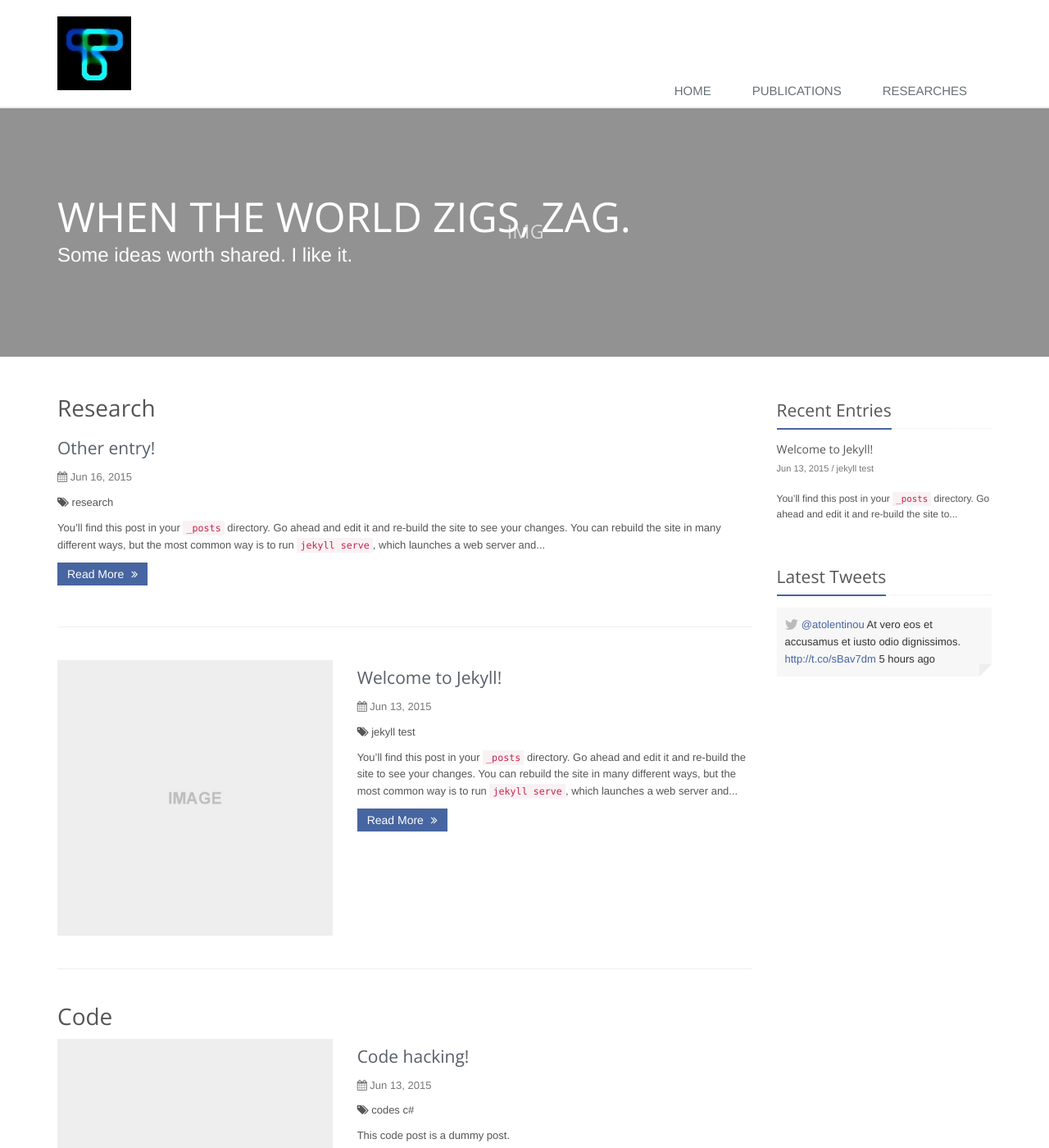
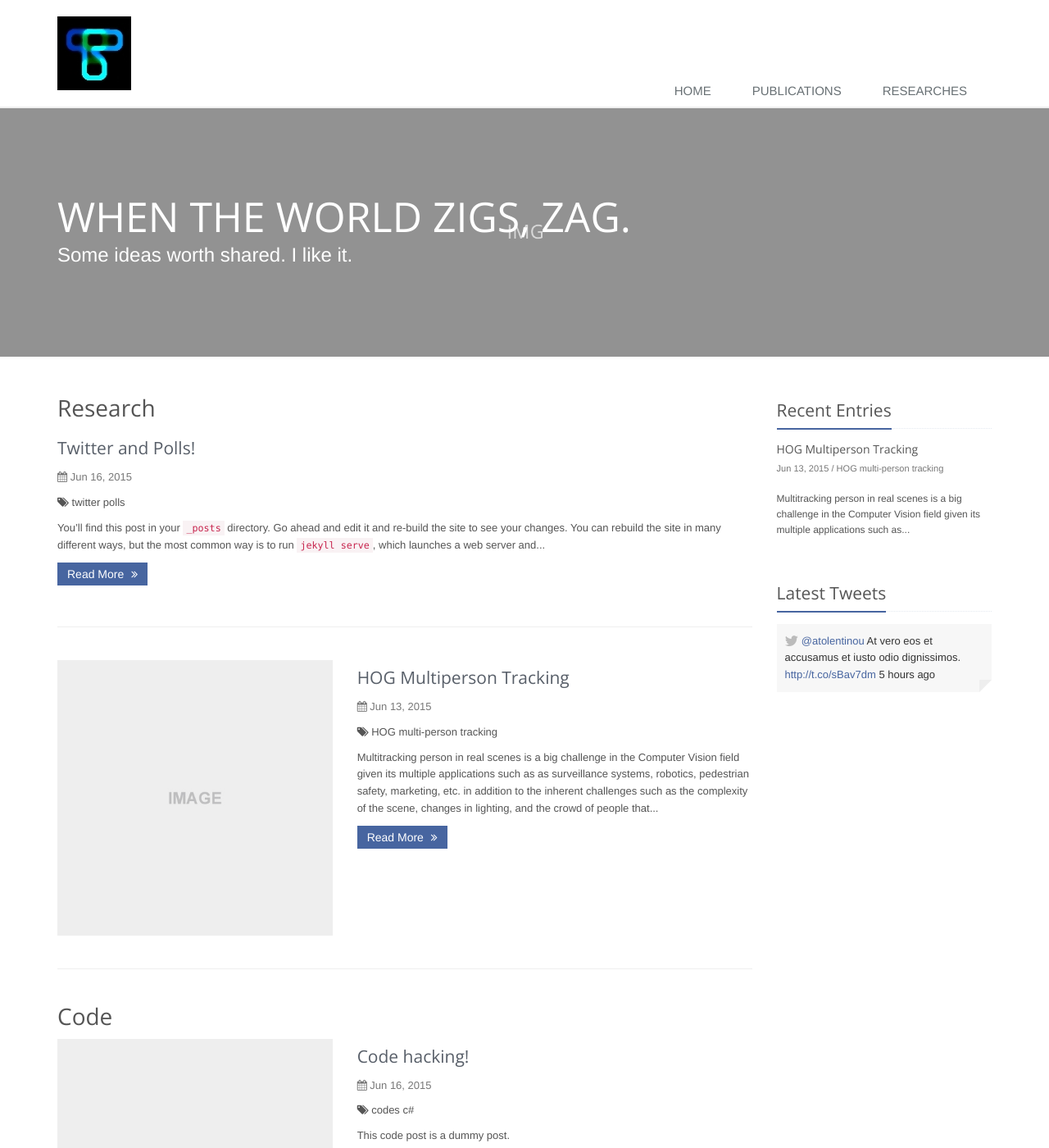
Before and after one commit to alvarotolentino/alvarotolentino.github.io, a Jekyll site: the page built from index.html, in a window 1280 px wide and 1400 px high. Shown: the whole window at 82% size. Built offline with Jekyll 4.4.1, drawn with Linux system fonts in a browser that asks for light colours.

Commit message:
Update entries
Update content for entries files

```diff
--- /dev/null
+++ b/_posts/2015-06-13-HOG-Multiperson-Tracking.markdown
@@ -0,0 +1,20 @@
+---
+layout: post
+title:  "HOG Multiperson Tracking"
+author: Alvaro Tolentino
+date:   2015-06-13 17:20:17
+categories: research
+image: /assets/img/demo.jpg
+tags: [HOG multi-person tracking]
+---
+Multitracking person in real scenes is a big challenge in the Computer Vision field given its multiple applications such as as surveillance systems, robotics, pedestrian safety, marketing, etc. in addition to the inherent challenges such as the complexity of the scene, changes in lighting, and the crowd of people that leads to the presence of occlusions withint the video.
+
+The aim of the research is to develop a approach based on Histograms of Oriented Gradients (HOG) for multi-person tracking based on video. To validate the accuracy and precision of the opproach, it will evaluate with a set public data and a new set of own data.
+
+
+<h3>References</h3>
+<ol>
+	<li>C. K. S. Cheung, «Robust background subtraction with foreground validation for urban traffic video,» EURASIP J. Appl. Signal Process, 2005.</li>
+	<li>A. S. M. L. Y. Tian, «Robust and efficient foreground analysis in complex surveillance videos,» Mach. Vis. Appl.), vol. 23, p. 967–983, 2012.<li>
+	<li>Y. T. M. L. A. Senior, «Interactive motion analysis for video surveillance and long term scene monitoring,» Asian Conference on Computer Vision, ACCV, p. 164–174, 2010.</li>
+</ol>
--- a/_posts/2015-06-13-welcome-to-jekyll.markdown
+++ /dev/null
@@ -1,29 +0,0 @@
----
-layout: post
-title:  "Welcome to Jekyll!"
-author: Alvaro Tolentino
-date:   2015-06-13 17:20:17
-categories: research
-image: /assets/img/demo.jpg
-tags: [jekyll test]
----
-You’ll find this post in your `_posts` directory. Go ahead and edit it and re-build the site to see your changes. You can rebuild the site in many different ways, but the most common way is to run `jekyll serve`, which launches a web server and auto-regenerates your site when a file is updated.
-
-To add new posts, simply add a file in the `_posts` directory that follows the convention `YYYY-MM-DD-name-of-post.ext` and includes the necessary front matter. Take a look at the source for this post to get an idea about how it works.
-
-Jekyll also offers powerful support for code snippets:
-
-<pre class="prettyprint">
-def print_hi(name)
-  puts "Hi, #{name}"
-end
-print_hi('Tom')
-#=> prints 'Hi, Tom' to STDOUT.
-</pre>
-
-
-Check out the [Jekyll docs][jekyll] for more info on how to get the most out of Jekyll. File all bugs/feature requests at [Jekyll’s GitHub repo][jekyll-gh]. If you have questions, you can ask them on [Jekyll’s dedicated Help repository][jekyll-help].
-
-[jekyll]:      http://jekyllrb.com
-[jekyll-gh]:   https://github.com/jekyll/jekyll
-[jekyll-help]: https://github.com/jekyll/jekyll-help
--- a/_posts/2015-06-16-code-hacking.markdown
+++ b/_posts/2015-06-16-HOG-Multitracking.markdown
@@ -2,7 +2,7 @@
 layout: post
 title:  "Code hacking!"
 author: Alvaro Tolentino
-date:   2015-06-13 17:20:17
+date:   2015-06-16 17:20:17
 categories: code
 image: /assets/img/demo.jpg
 tags: [codes c#]
--- a/_posts/2015-06-16-other-entry.markdown
+++ b/_posts/2015-06-16-Twitter-and-Polls.markdown
@@ -1,9 +1,9 @@
 ---
 layout: post
-title:  "Other entry!"
+title:  "Twitter and Polls!"
 author: Alvaro Tolentino
 date:   2015-06-16 17:20:17
 categories: research
-tags: [research]
+tags: [twitter polls]
 ---
 You’ll find this post in your `_posts` directory. Go ahead and edit it and re-build the site to see your changes. You can rebuild the site in many different ways, but the most common way is to run `jekyll serve`, which launches a web server and auto-regenerates your site when a file is updated.
```
